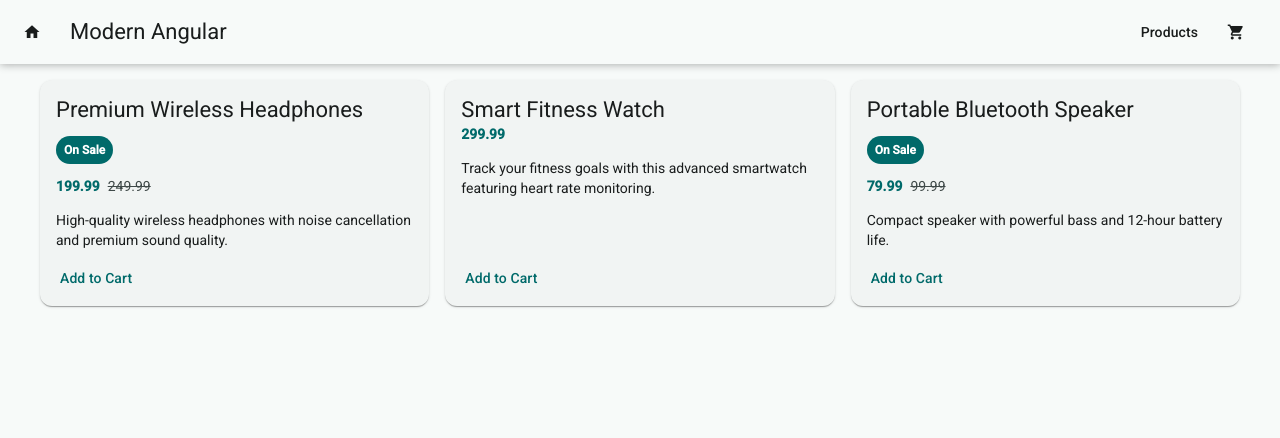
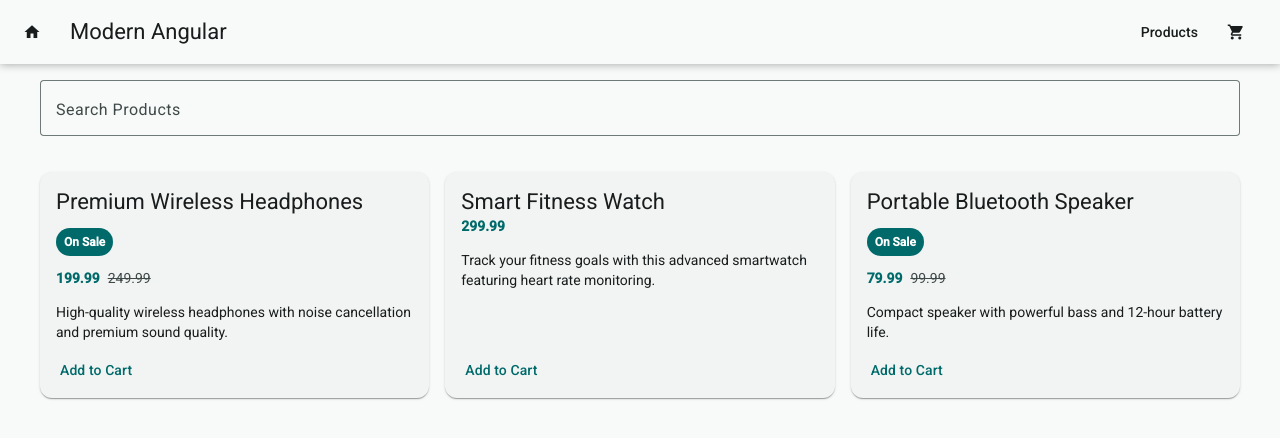
Before and after one commit to dev-mariana/modern-angular-course, an Angular app: page / in a window 1280 px wide. Shown: the top 438 px of the page. Built offline with nearby package versions, Linux system fonts and the light colour scheme.

Commit message:
writable signals for search state

```diff
--- a/src/app/products/products-grid/products-grid.html
+++ b/src/app/products/products-grid/products-grid.html
@@ -1,4 +1,9 @@
 <div class="products-container">
+  <mat-form-field appearance="outline" class="search-field">
+    <mat-label>Search Products</mat-label>
+    <input matInput [(ngModel)]="searchTerm" placeholder="e.g. headphones" />
+  </mat-form-field>
+
   <div class="products-grid">
     @for (product of products(); track product.id) {
       <app-product-card [product]="product" />
--- a/src/app/products/products-grid/products-grid.scss
+++ b/src/app/products/products-grid/products-grid.scss
@@ -1,6 +1,16 @@
 .products-container {
   display: grid;
   gap: 1rem;
+}
+
+.search-field {
+  display: block;
+  width: 100%;
+}
+
+.search-preview {
+  margin: 0;
+  color: var(--mat-sys-on-surface-variant);
 }
 
 .products-grid {
--- a/src/app/products/products-grid/products-grid.ts
+++ b/src/app/products/products-grid/products-grid.ts
@@ -1,15 +1,20 @@
 import { Component, signal } from '@angular/core';
+import { FormsModule } from '@angular/forms';
+import { MatFormFieldModule } from '@angular/material/form-field';
 import { MatIcon } from '@angular/material/icon';
+import { MatInputModule } from '@angular/material/input';
 import { Product } from '../product';
 import { ProductCard } from '../product-card/product-card';
 
 @Component({
   selector: 'app-products-grid',
-  imports: [ProductCard, MatIcon],
+  imports: [ProductCard, MatIcon, MatInputModule, FormsModule, MatFormFieldModule],
   templateUrl: './products-grid.html',
   styleUrl: './products-grid.scss',
 })
 export class ProductsGrid {
+  protected readonly searchTerm = signal('');
+
   protected readonly products = signal<Product[]>([
     {
       id: 1,
@@ -34,4 +39,12 @@
       originalPrice: 99.99,
     },
   ]);
+
+  protected clearSearch() {
+    this.searchTerm.set('');
+  }
+
+  protected trimSearch() {
+    this.searchTerm.update((value) => value.trim());
+  }
 }
```
